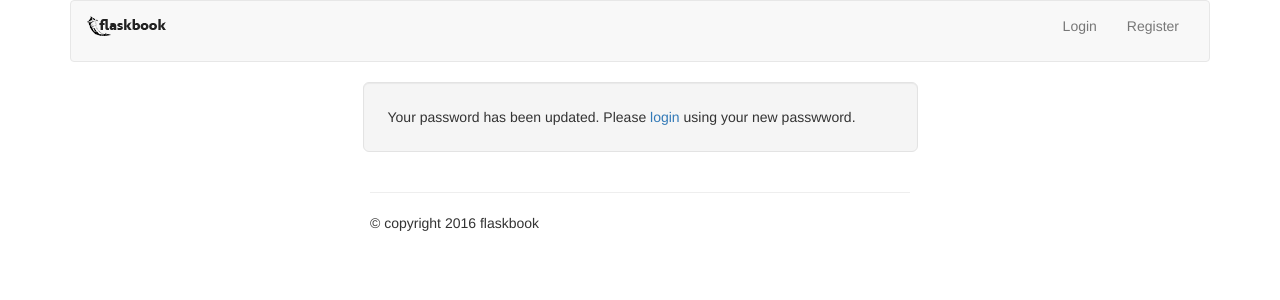
After one commit to esfoobar/flaskbook, a Flask app: page /password_reset_complete in a window 1280 px wide. The commit adds this page. Shown: the top 300 px of the page. Run offline with Flask 2, Linux system fonts and the light colour scheme; some libraries are stand-ins or nearby versions.

Commit message:
Finished forgot password functionality, now to write test

```diff
--- /dev/null
+++ b/templates/user/password_change_confirmed.html
@@ -0,0 +1,20 @@
+
+{% extends "base.html" %}
+
+{% block title %}Password change confirmed{% endblock %}
+
+{% block content %}
+
+{% include "navbar.html" %}
+
+<div class="row">
+
+  <div class="col-md-offset-3 col-md-6">
+
+    <div class="well well-lg">Your password has been updated. Please <a href="{{ url_for('user_app.login') }}">login</a> using your new passwword.</div>
+
+  </div>
+
+</div>
+
+{% endblock %}
--- a/user/views.py
+++ b/user/views.py
@@ -156,10 +156,36 @@ def forgot():
         message = "You will receive a password reset email if we find that email in our system"
     return render_template('user/forgot.html', form=form, error=error, message=message)
 
-@user_app.route('/password_reset/<username>/<code>')
-@user_app.route('/password_reset', methods=('POST'))
+@user_app.route('/password_reset/<username>/<code>', methods=('GET','POST'))
 def password_reset(username, code):
-    error = None
     message = None
+    require_current = False
+
     form = PasswordResetForm()
-    return render_template('user/password_reset.html', form=form, error=error, message=message)
+
+    user = User.objects.filter(username=username).first()
+    if not user or code != user.change_configuration.get('password_reset_code'):
+        abort(404)
+
+    if request.method == 'POST':
+        del form.current_password
+        if form.validate_on_submit():
+            salt = bcrypt.gensalt()
+            hashed_password = bcrypt.hashpw(form.password.data, salt)
+            user.password = hashed_password
+            user.change_configuration = {}
+            user.save()
+            session.pop('username')
+            return redirect(url_for('user_app.password_reset_complete'))
+
+    return render_template('user/password_reset.html',
+        form=form,
+        message=message,
+        require_current=require_current,
+        username=username,
+        code=code
+        )
+
+@user_app.route('/password_reset_complete')
+def password_reset_complete():
+    return render_template('user/password_change_confirmed.html')
```
Also changed, not shown: templates/user/password_reset.html (+7 -1 lines), README.md.
